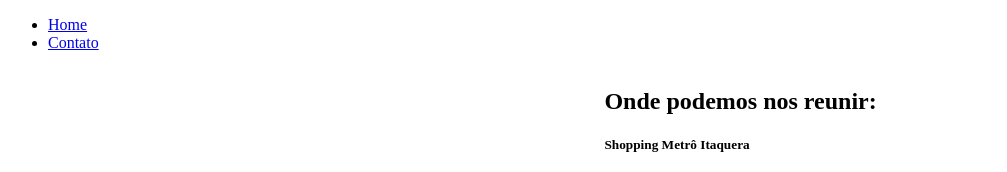
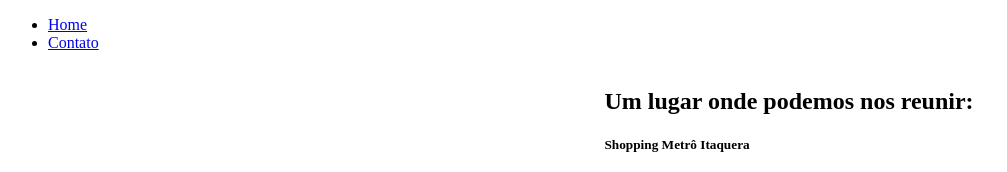
Before and after one commit to HellenSabo/Fundamentos-Web-FrontEnd, a plain HTML site: page contato.html in a window 1280 px wide. Shown: the top 172 px of the page, without its empty margins (0-1007 px from the left). Drawn offline with Linux system fonts and the light colour scheme.

Commit message:
Atualização de HTML5

```diff
--- a/contato.html
+++ b/contato.html
@@ -40,14 +40,14 @@
 
     <div>
     <p>
-        <h2>Onde podemos nos reunir:</h2>
+        <h2>Um lugar onde podemos nos reunir:</h2>
         <h5>Shopping Metrô Itaquera</h5>
     </p>
     <p>
         Av. José Pinheiro Borges<br>
         Itaquera, São Paulo - SP, 08220-900
         </p>
-        <p>(11)2040-3635</p>
+        <p>(11) 2040-3635</p>
         <p>http://www.shoppingitaquera.com.br/</p>
 
    "<iframe src="https://www.google.com/maps/embed?pb=!1m18!1m12!1m3!1d3657
```
Also changed, not shown: index.html (+1 -1 lines).
